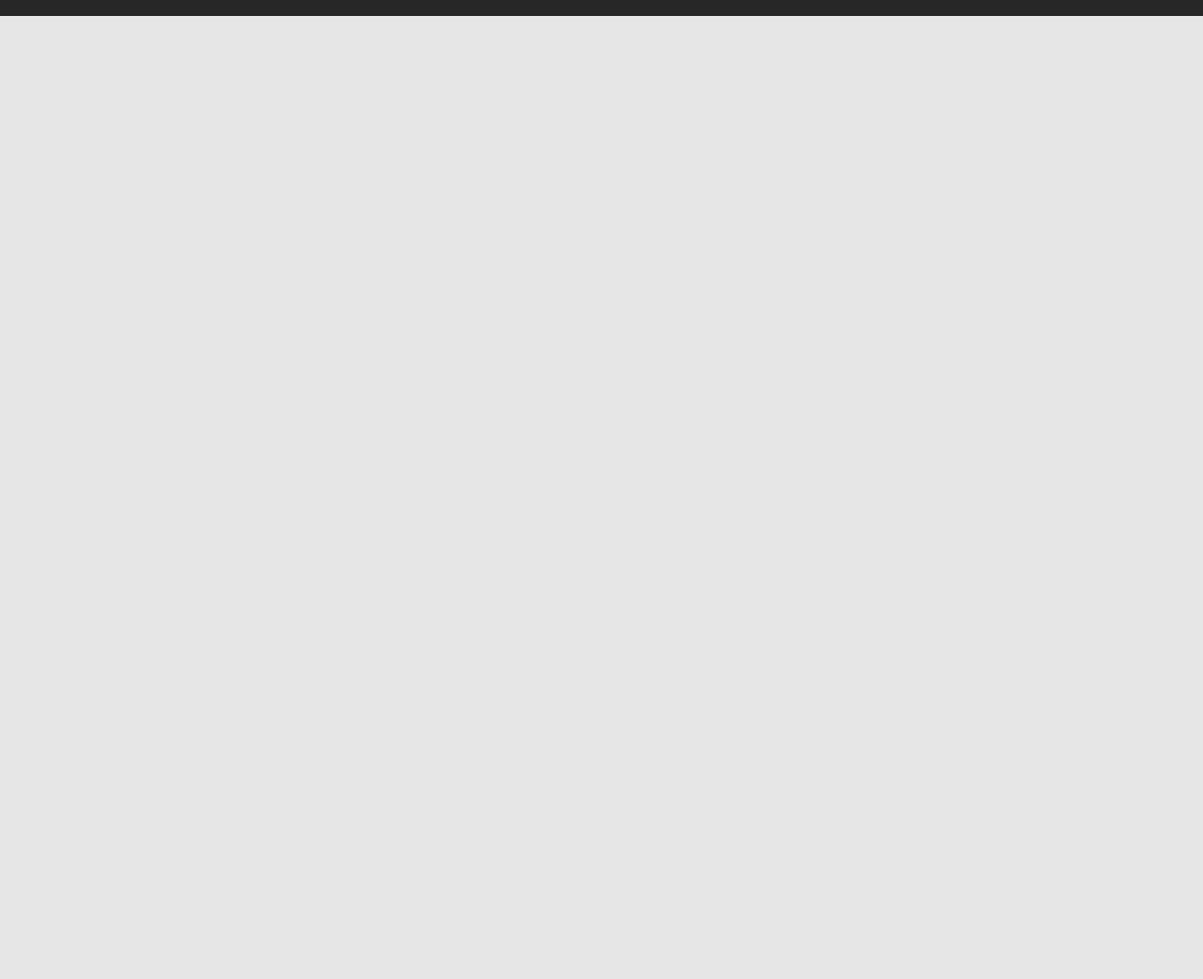
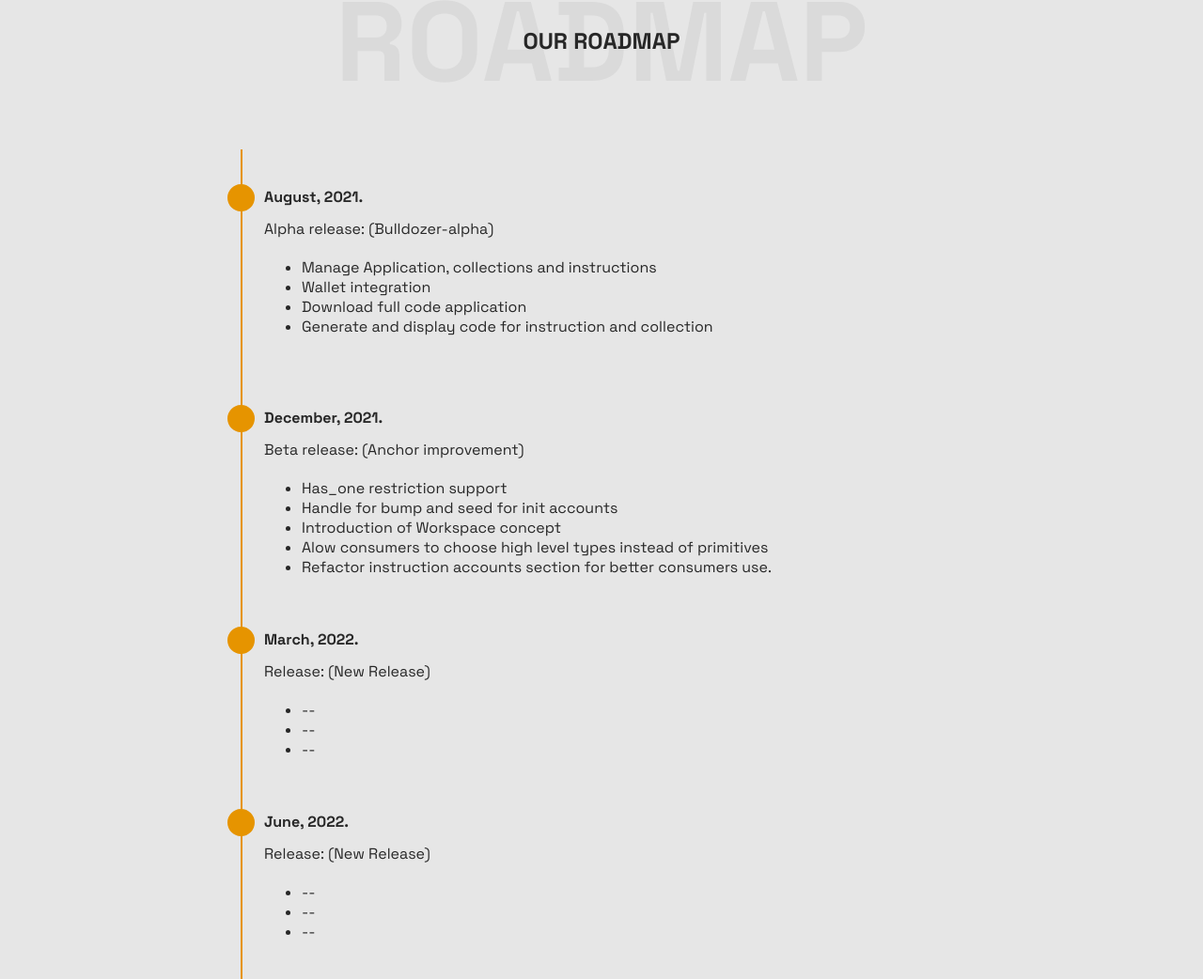
Before and after one commit to heavy-duty/landing, a website: page index.html in a window 1280 px wide. Shown: the part 706-1748 px from the top of the page at 94% size. Before the commit the page ends 800 px from the top, so only its background shows below. Drawn offline with Linux system fonts and the light colour scheme; a web font is replaced by a local one.

Commit message:
feat(roadmap): basic roadmap struct added

```diff
--- a/index.css
+++ b/index.css
@@ -16,7 +16,14 @@ body > * {
   box-sizing: border-box;
 }
 
-.topbar,
+.header {
+  position: fixed;
+  width: 100%;
+  background-color: #e6e6e6;
+  z-index: 10;
+}
+
+.header,
 .footer {
   display: flex;
   justify-content: space-between;
@@ -41,31 +48,38 @@ body > * {
   font-weight: 400;
 }
 
-.topbar-opts {
+.header-opts {
   font-size: 20px;
 }
 
-.topbar-opts a {
+.header-opts a {
   margin-left: 40px;
 }
 
-.topbar-opts a img {
+.header-opts a img {
   display: none;
 }
 
-.content {
+.main-content {
   width: 100%;
-  max-width: 768px;
-  min-height: calc(100vh - 304px);
-  /* topbar heigh + footer heigh*/
+  min-height: calc(100vh - 305px);
+  /* header heigh + footer heigh*/
   overflow: auto;
   margin: 0 auto;
   display: flex;
   flex-direction: column;
   justify-content: center;
+  align-items: center;
   position: relative;
-  top: -80px;
-  /* difference between topar heigh and footer heigh*/
+  overflow: hidden;
+}
+
+.content {
+  flex-direction: column;
+  justify-content: center;
+  width: 100%;
+  max-width: 768px;
+  margin-top: 150px;
 }
 
 .content h1 {
@@ -77,9 +91,67 @@ body > * {
 
 .content p {
   margin: 0px;
-  margin-bottom: 24px;
+  margin-bottom: 10px;
   font-weight: 400;
   line-height: 28px;
+}
+
+.content .nice-title {
+  position: relative;
+  text-align: center;
+}
+
+.content .nice-title::after {
+  color: #272727;
+  font-size: 120px !important;
+  font-weight: 700;
+  opacity: 0.06;
+  content: attr(background-title);
+  position: absolute;
+  top: 50%;
+  left: 50%;
+  transform: translate(-50%, -50%);
+}
+
+.roadmap-wrap {
+  display: flex;
+  flex-wrap: wrap;
+  padding-top: 40px;
+  position: relative;
+  flex-flow: column;
+}
+
+.roadmap-wrap::before {
+  position: absolute;
+  content: "";
+  width: 2px;
+  height: calc(100% + 30px);
+  background: #e69400;
+  top: -0px;
+}
+.roadmap-item {
+  padding-left: 25px;
+}
+
+.roadmap-step-head {
+  font-weight: bold;
+  position: relative;
+}
+
+.roadmap-step-head::after {
+  content: "";
+  text-align: center;
+  line-height: 18px;
+  color: white;
+  background: #e69400;
+  padding: 5px;
+  border-radius: 26px;
+  position: absolute;
+  left: -39px;
+  top: -3px;
+  height: 15px;
+  width: 15px;
+  border: 2px solid #e69400;
 }
 
 .footer {
@@ -151,16 +223,16 @@ button:hover {
 }
 
 @media screen and (max-width: 900px) {
-  .content {
+  .main-content {
     padding-left: 32px;
     padding-right: 32px;
   }
 }
 
 @media screen and (max-width: 768px) {
-  .content {
+  .main-content {
     min-height: calc(100vh - 230px);
-    /* topbar heigh + footer heigh*/
+    /* header heigh + footer heigh*/
   }
 
   .logo-container img {
@@ -185,9 +257,9 @@ button:hover {
 }
 
 @media screen and (max-width: 500px) {
-  .content {
+  .main-content {
     min-height: calc(100vh - 210px);
-    /* topbar heigh + footer heigh*/
+    /* header heigh + footer heigh*/
   }
 
   .logo-container img {
@@ -198,12 +270,45 @@ button:hover {
     font-size: 24px;
   }
 
-  .topbar-opts a span {
+  .header-opts a span {
     display: none;
   }
 
-  .topbar-opts a img {
+  .header-opts a img {
     display: inline-block;
     margin-top: 5px;
   }
 }
+
+/* Utilities */
+.mt-100 {
+  margin-top: 100px;
+}
+
+.mt-350 {
+  margin-top: 350px;
+}
+
+.mb-10 {
+  margin-bottom: 10px;
+}
+
+.mb-20 {
+  margin-bottom: 20px;
+}
+
+.mb-40 {
+  margin-bottom: 40px;
+}
+
+.mb-60 {
+  margin-bottom: 60px;
+}
+
+.mb-100 {
+  margin-bottom: 100px;
+}
+
+.mb-200 {
+  margin-bottom: 200px;
+}
--- a/index.html
+++ b/index.html
@@ -10,7 +10,7 @@
   </head>
 
   <body>
-    <div class="topbar">
+    <header class="header">
       <div class="logo-container">
         <div class="logo">
           <img
@@ -20,20 +20,21 @@
         </div>
         <h1>HEAVYDUTY</h1>
       </div>
-      <div class="topbar-opts">
+      <div class="header-opts">
         <!-- <a href="#">
                 <span>Home</span>
             </a> -->
         <a href="mailto:andresmgsl@gmail.com">
           <span>Contact us</span>
           <img
-            src="https://arweave.net/m9tCKIrwKrl3i4J9sB1GkJChkrh66KbL1-6OrpvFNBE"
+            src="https://arweave.net/hQoGkaIlZH_tD4a7ULCSQuRfQNrHhG9ZNn1iMkUC4Lw"
           />
         </a>
       </div>
-    </div>
+    </header>
 
-    <div class="content">
+    <main class="main-content mb-200">
+      <section class="content mt-350">
         <div>
           <h1>We are comming soon...</h1>
           <p>
@@ -65,9 +66,98 @@
             <button type="submit">NOTIFY ME</button>
           </div>
         </form>
+      </section>
+
+      <section class="content">
+        <h2 class="nice-title mt-100 mb-100" background-title="ROADMAP">
+          OUR ROADMAP
+        </h2>
+
+        <div class="roadmap-wrap mb-100">
+          <div class="roadmap-item mb-60">
+            <div class="roadpmap-steap">
+              <div class="roadmap-step-head mb-10">
+                <span>August, 2021.</span>
+              </div>
+              <p>Alpha release: (Bulldozer-alpha)</p>
+              <ul>
+                <li>Manage Application, collections and instructions</li>
+                <li>Wallet integration</li>
+                <li>Download full code application</li>
+                <li>
+                  Generate and display code for instruction and collection
+                </li>
+              </ul>
+            </div>
           </div>
 
-    <div class="footer">
+          <div class="roadmap-item mb-40">
+            <div class="roadpmap-steap">
+              <div class="roadmap-step-head mb-10">
+                <span>December, 2021.</span>
+              </div>
+              <p>Beta release: (Anchor improvement)</p>
+              <ul>
+                <li>Has_one restriction support</li>
+                <li>Handle for bump and seed for init accounts</li>
+                <li>Introduction of Workspace concept</li>
+                <li>
+                  Alow consumers to choose high level types instead of
+                  primitives
+                </li>
+                <li>
+                  Refactor instruction accounts section for better consumers
+                  use.
+                </li>
+              </ul>
+            </div>
+          </div>
+
+          <div class="roadmap-item mb-40">
+            <div class="roadpmap-steap">
+              <div class="roadmap-step-head mb-10">
+                <span>March, 2022.</span>
+              </div>
+              <p>Release: (New Release)</p>
+              <ul>
+                <li>--</li>
+                <li>--</li>
+                <li>--</li>
+              </ul>
+            </div>
+          </div>
+
+          <div class="roadmap-item mb-40">
+            <div class="roadpmap-steap">
+              <div class="roadmap-step-head mb-10">
+                <span>June, 2022.</span>
+              </div>
+              <p>Release: (New Release)</p>
+              <ul>
+                <li>--</li>
+                <li>--</li>
+                <li>--</li>
+              </ul>
+            </div>
+          </div>
+
+          <div class="roadmap-item mb-40">
+            <div class="roadpmap-steap">
+              <div class="roadmap-step-head mb-10">
+                <span>September, 2022.</span>
+              </div>
+              <p>Release: (New Release)</p>
+              <ul>
+                <li>--</li>
+                <li>--</li>
+                <li>--</li>
+              </ul>
+            </div>
+          </div>
+      </section>
+    </main>
+
+    <footer class="footer">
       <div>🄯 2021 HeavyDuty</div>
       <div>
         <a href="https://discord.gg/Ej47EUAj4u" target="_blank">
@@ -81,7 +171,7 @@
           />
         </a>
       </div>
-    </div>
+    </footer>
 
     <script>
       const processSubscriptionForm = (form) => {
```
Lines whose indentation alone changed are shown as unchanged.
